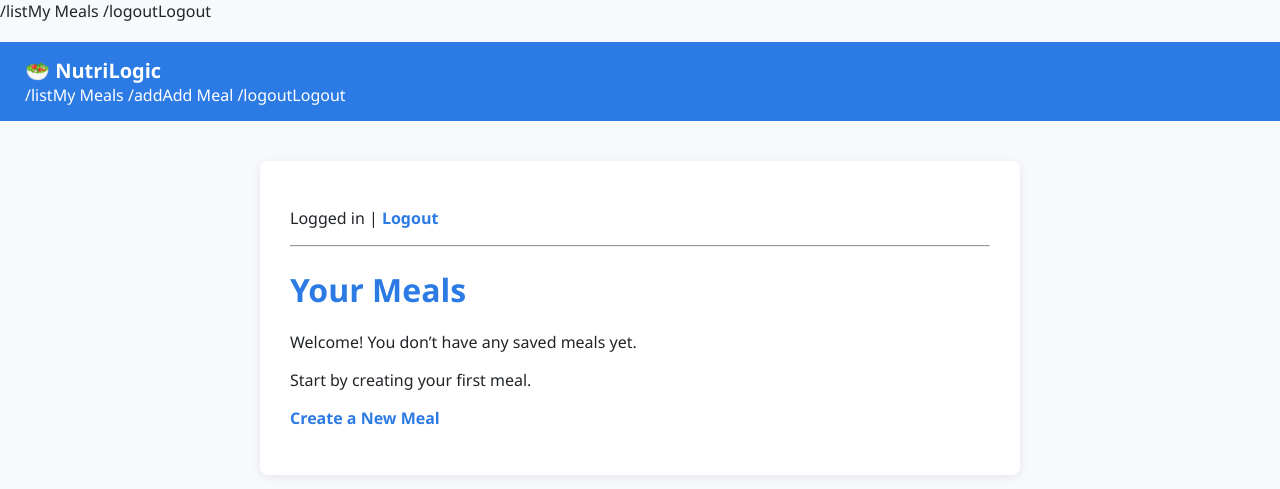
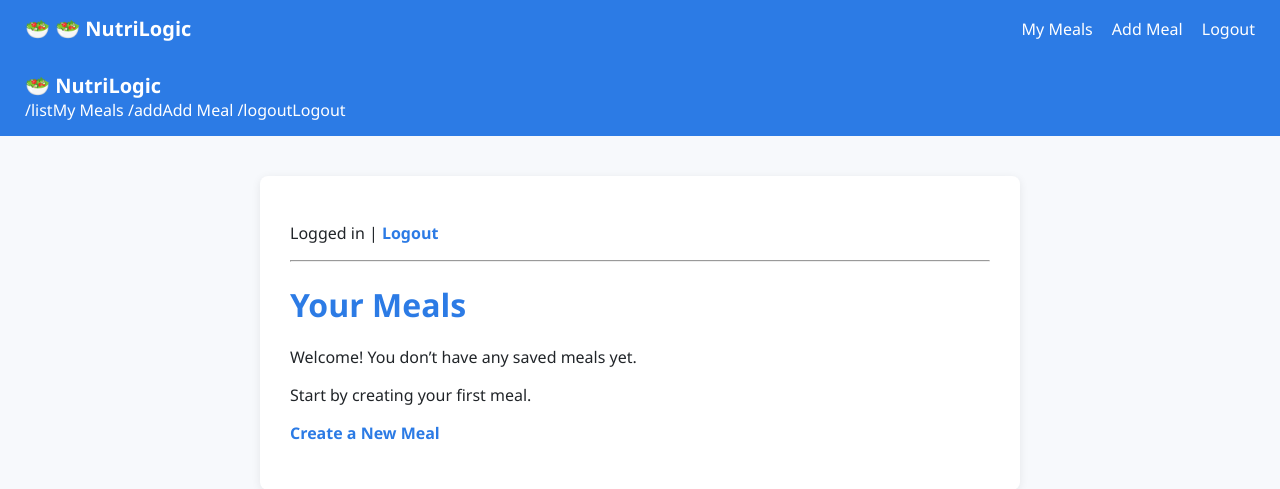
Before and after one commit to SawPhystiqqated/mealtracker-app, a Flask app: page /list in a window 1280 px wide. Shown: the top 489 px of the page. Run offline with Flask 3, Linux system fonts and the light colour scheme; the visitor is signed in with stand-in values (Sample User, id 1).

Commit message:
Fix all navigation and action links

```diff
--- a/templates/items.html
+++ b/templates/items.html
@@ -1,6 +1,10 @@
-<div class="nav">
-    {{ url_for('list_meals') }}My Meals</a>
-    {{ url_for('logout') }}Logout</a>
+<div class="navbar">
+    <div class="brand">🥗 NutriLogic</div>
+    <div>
+        <a href="{{ url_for('list_meals') }}">My Meals</a>
+        <a href="{{ url_for('add_meal') }}">Add Meal</a>
+        <a href="{{ url_for('logout') }}">Logout</a>
+    </div>
 </div>
 <!DOCTYPE html>
 <html>
@@ -48,10 +52,13 @@
     <strong>{{ meal.date }}</strong><br>
     {{ meal.mealType|title }} — {{ meal.mealName }}
 
-    <div class="meal-actions" style="margin-top: 8px;">
-        {{ url_for('edit_meal', meal_id=meal.id) }}Edit</a>
-        {{ url_for('delete_meal', meal_id=meal.id) }}Delete</a>
-    </div>
+<div class="meal-actions">
+    <a href="{{ url_for('edit_meal', meal_id=meal.id) }}">Edit</a>
+    <a href="{{ url_for('delete_meal', meal_id=meal.id) }}"
+       onclick="return confirm('Are you sure you want to delete this meal?');">
+       Delete
+    </a>
+</div>
 </div>
 {% endfor %}
     </ul>
```
Also changed, not shown: templates/add.html (+13 -6 lines).
